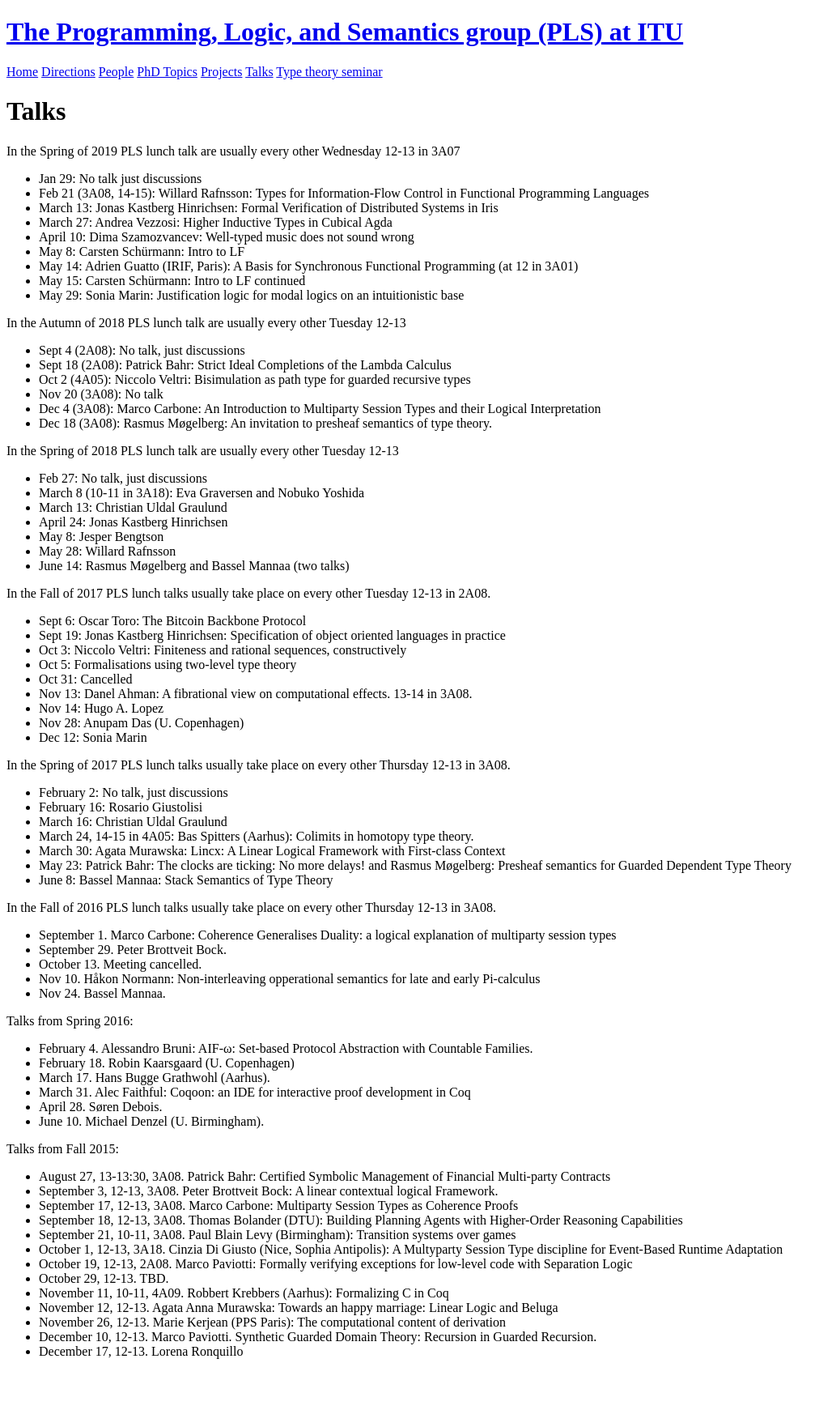
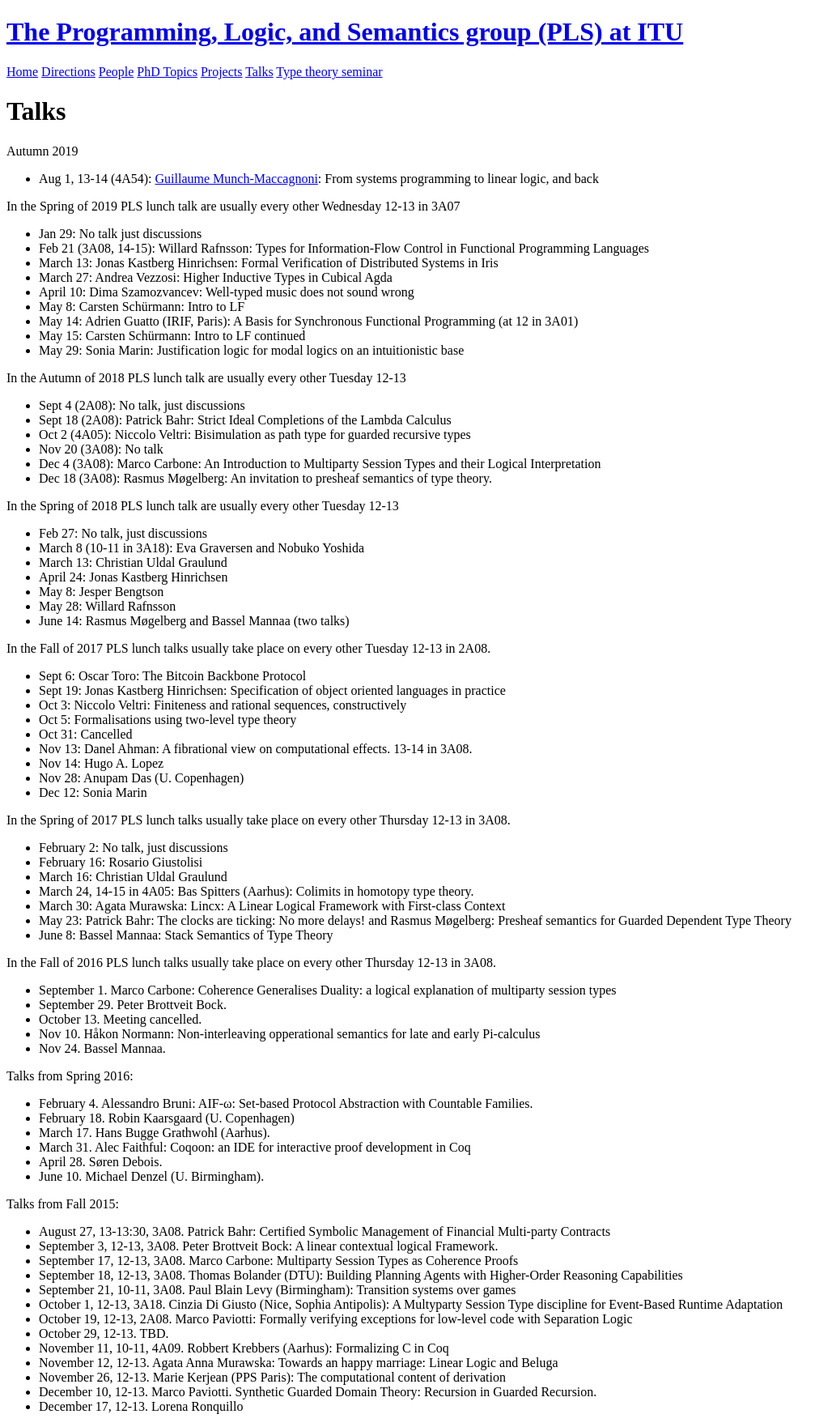
Before and after one commit to rmogelberg/pls.itu.dk, a Jekyll site: the page built from Talks.md, in a window 1280 px wide. Shown: the whole page at 81% size, without its empty margins (0-1033 px from the left). Built offline with Jekyll 4.4.1, drawn with Linux system fonts in a browser that asks for light colours; before the commit the page ends 1694 px from its top, so only the background shows below that.

Commit message:
Announcing talk

```diff
--- a/Talks.md
+++ b/Talks.md
@@ -2,6 +2,10 @@
 layout: page
 title: Talks
 ---
+
+Autumn 2019
+
+- Aug 1, 13-14 (4A54): [Guillaume Munch-Maccagnoni](https://guillaume.munch.name/): From systems programming to linear logic, and back
 
 In the Spring of 2019 PLS lunch talk are usually every other Wednesday 12-13 in 3A07
 
```
Also changed, not shown: index.md (+1 -0 lines).
